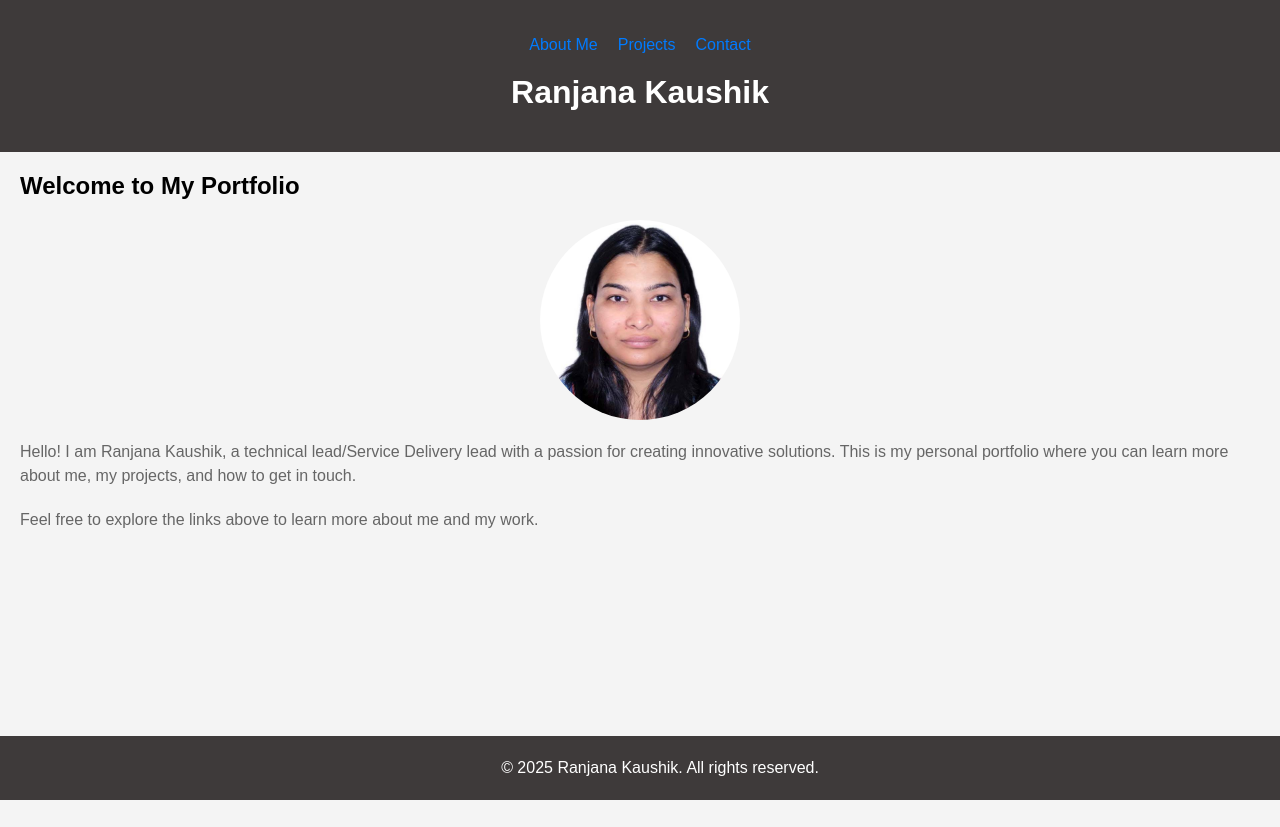
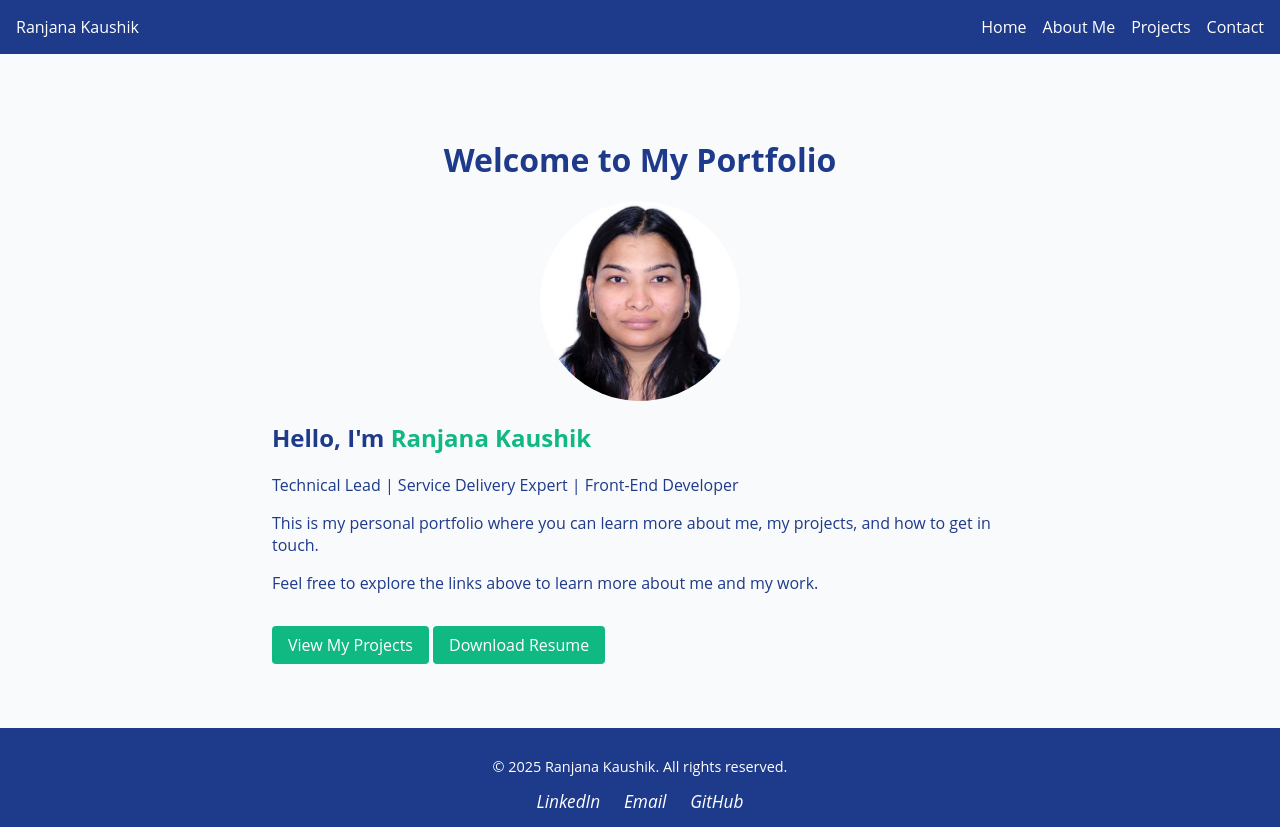
Before and after one commit to ranjanaeng/PersonalPortfolio, a plain HTML site: page index.html in a window 1280 px wide. Before the commit the page ends 800 px from the top, so only its background shows below. Drawn offline with Linux system fonts and the light colour scheme.

Commit message:
Update index(homepage) and styles, script and docs added

```diff
--- a/Styles/style.css
+++ b/Styles/style.css
@@ -1,54 +1,190 @@
+
+* {
+    box-sizing: border-box;
+  }
+footer {
+    background-color: #1e3a8a;
+    color: white;
+    text-align: center;
+    padding: 1em 0;
+    font-size: 0.9em;
+    position: relative;
+
+  }
+  .social-icons a {
+    margin: 0 10px;
+    color: white;
+    font-size: 1.2em;
+    text-decoration: none;
+  }
+body{
+      font-family: 'Open Sans', sans-serif;
+      margin: 0;
+      background-color: #f9fafb;
+      color: #1e3a8a;
+      scroll-behavior: smooth;
+      min-height: 100vh;
+      display: flex;
+      flex-direction: column;
+
+}
+nav {
+    background: #1e3a8a;
+    color: white;
+    display: flex;
+    justify-content: space-between;
+    align-items: center;
+    padding: 1em;
+    position: sticky;
+    top: 0;
+    z-index: 1000;
+  }
+  nav .nav-links {
+    display: flex;
+    gap: 1em;
+  }
+  nav a {
+    color: white;
+    text-decoration: none;
+  }
+  .menu-toggle {
+    display: none;
+    flex-direction: column;
+    cursor: pointer;
+  }
+  .menu-toggle span {
+    background: white;
+    height: 2px;
+    width: 25px;
+    margin: 4px 0;
+  }
+  .nav-links.active {
+    display: flex;
+  }
+  .menu-toggle {
+    display: flex;
+  }
+
+  @media (max-width: 768px) {
+    .nav-links {
+      display: none;
+      flex-direction: column;
+      background: #1e3a8a;
+      position: absolute;
+      top: 60px;
+      right: 0;
+      width: 200px;
+      padding: 1em;
+    }
+    .nav-links.active {
+      display: flex;
+    }
+    .menu-toggle {
+      display: flex;
+    }
+  }
 h1{
     font-size: 2em;
-    color: white;
+    color:  #1e3a8a;
     text-align: center;
     margin-top: 20px;
+    margin-bottom: 20px;
 }
-p{
-    font-size: 1em;
-    color: #666;
-    line-height: 1.5;
-    margin: 20px;
+
+h2{
+    text-align: left;
+    color:  #1e3a8a;
 }
-body{
-    font-family: Arial, sans-serif;
-    background-color: #f4f4f4;
-    margin: 0;
-    padding: 0;
-}
-#menu ul{
-    /*list-style-type: square;
-    padding-left: 20px;*/
-    display: flex;
-    justify-content: center; /* Optional: centers the list items horizontally */
-    padding: 0;
-    list-style-type: none;
-}
-li{
-    font-size: 1em;
-    color: #444;
-    margin: 0 10px;
-}
+.highlight {
+    color: #10b981;
+  }
+
+.btn {
+    background-color: #10b981;
+    color: white;
+    padding: 0.5em 1em;
+    text-decoration: none;
+    border-radius: 4px;
+    display: inline-block;
+    margin-top: 1em;
+  }
+
+  #introduction {
+    padding: 4em 2em;
+    max-width: 800px;
+    margin: auto;
+    flex: 1;
+  }
+
+  #aboutme {
+    padding: 4em 2em;
+    max-width: 800px;
+    margin: auto;
+    flex: 1;
+
+  }
+
+  #contactme {
+    padding: 4em 2em;
+    max-width: 800px;
+    margin: auto;
+    flex: 1;
+
+  }
+
+  #projects {
+    padding: 4em 2em;
+    max-width: 800px;
+    margin: auto;
+
+  }
+  .project {
+    background: white;
+    padding: 1em;
+    border-radius: 6px;
+    margin-bottom: 1.5em;
+    box-shadow: 0 2px 4px rgba(0,0,0,0.1);
+  }
+/*li a {
+    color: white;
+    text-decoration: none;
+  }*/
+
+
 div ul {
     list-style-type: square;
     display: block; /* Makes the list items stack vertically */
     padding-left: 30px; /* Optional: Adds indentation for the list */
 }
+ul {
+      list-style-type: none;
+      padding-left: 0;
+    }
+
+ul li {
+      margin-bottom: 0.5em;
+    }
+
 a{
-    color: #007BFF;
     text-decoration: none;
 }
 a:hover{
     text-decoration: underline;
 }
-th{
+.project-table {
+    width: 100%;
+    border-collapse: collapse;
+}
+
+th {
     text-align: left;
-    padding: 5px 30px;
+    padding: 0.5em;
 }
-h2{
-    padding-left: 20px;
+td {
+    padding: 0.5em;
+    vertical-align: top;
+}
 
-}
 #profileimage img{
     width: 200px;
     height: 200px;
@@ -56,22 +192,16 @@ h2{
     display: block;
     margin: 0 auto; /* Centers the image */
 }
-#header{
-    background-color: #3e3a3a;
+
+#backToTop {
+    position: fixed;
+    bottom: 20px;
+    right: 20px;
+    background-color: #1e3a8a;
     color: white;
-    padding: 20px;
-    text-align: center;
-}
-#footer{
-    text-align: center;
-    padding: 20px;
-    background-color: #3e3a3a;
-    color: white;
-    position: fixed;
-    bottom: 0;
-    width: 100%;
-}
-#footer p{
-    margin: 0;
-    color: white;
-}
+    border: none;
+    padding: 0.5em 1em;
+    border-radius: 4px;
+    display: none;
+    cursor: pointer;
+  }
--- a/index.html
+++ b/index.html
@@ -5,31 +5,45 @@
     <meta name="viewport" content="width=device-width, initial-scale=1.0">
     <title>Home Page</title>
     <link rel="stylesheet" href="Styles/style.css">
+    <script src="scripts/script.js" defer></script>
 </head>
 <body>
     <div id="header">
-        <div id="menu">
         <nav>
-                <ul>
-                    <li><a href="about.html">About Me</a></li>
-                    <li><a href="projects.html">Projects</a></li>
-                    <li><a href="contact.html">Contact</a></li>
-                </ul>
+            <div>Ranjana Kaushik</div>
+                <div class="menu-toggle" onclick="toggleMenu()">
+            </div>
+            <div class="nav-links" id="navLinks">
+                <a href="index.html">Home</a>
+                <a href="about.html">About Me</a>
+                <a href="projects.html">Projects</a>
+                <a href="contact.html">Contact</a>
+            </div>
         </nav>
     </div>
-        <h1>Ranjana Kaushik</h1>
-    </div>
-    <div id="content">
-    <h2>Welcome to My Portfolio</h2>
+
+    <div id="introduction">
+        <h1>Welcome to My Portfolio</h1>
         <div id="profileimage">
             <img src="Images/profile.jpg" alt="Ranjana Kaushik">
         </div>
-    <p>Hello! I am Ranjana Kaushik, a technical lead/Service Delivery lead with a passion for creating innovative solutions.
-        This is my personal portfolio where you can learn more about me, my projects, and how to get in touch.</p>
+        <h2>Hello, I'm <span class="highlight">Ranjana Kaushik</span></h2>
+        <p>Technical Lead | Service Delivery Expert | Front-End Developer</p>
+        <p>This is my personal portfolio where you can learn more about me, my projects, and how to get in touch.</p>
         <p>Feel free to explore the links above to learn more about me and my work.</p>
+        <a href="projects.html" class="btn">View My Projects</a>
+        <a href="docs/Ranjana_Kaushik_Resume.pdf" class="btn" download>Download Resume</a>
     </div>
+    <button id="backToTop" onclick="window.scrollTo({top: 0, behavior: 'smooth'});">Top</button>
     <div id="footer">
+        <footer>
             <p>&copy; 2025 Ranjana Kaushik. All rights reserved.</p>
+            <div class="social-icons">
+              <a href="https://linkedin.com/in/ranjana-k-0b615b68" target="_blank" aria-label="LinkedIn"><i class="fab fa-linkedin">LinkedIn</i></a>
+              <a href="mailto:ranjanaeng@gmail.com" aria-label="Email"><i class="fas fa-envelope">Email</i></a>
+              <a href="#" target="_blank" aria-label="GitHub"><i class="fab fa-github">GitHub</i></a>
+            </div>
+          </footer>
     </div>
 </body>
 </html>
--- /dev/null
+++ b/scripts/script.js
@@ -0,0 +1,15 @@
+function toggleMenu() {
+    document.getElementById('navLinks').classList.toggle('active');
+  }
+  const backToTop = document.getElementById('backToTop');
+    window.onscroll = () => {
+      const scrollY = window.scrollY || document.documentElement.scrollTop;
+      backToTop.style.display = scrollY > 300 ? 'block' : 'none';
+
+      document.querySelectorAll('section').forEach(sec => {
+        const secTop = sec.getBoundingClientRect().top;
+        if (secTop < window.innerHeight - 50) {
+          sec.classList.add('visible');
+        }
+      });
+    };
```
Also changed, not shown: 1 other file. Lines whose indentation alone changed are shown as unchanged.
